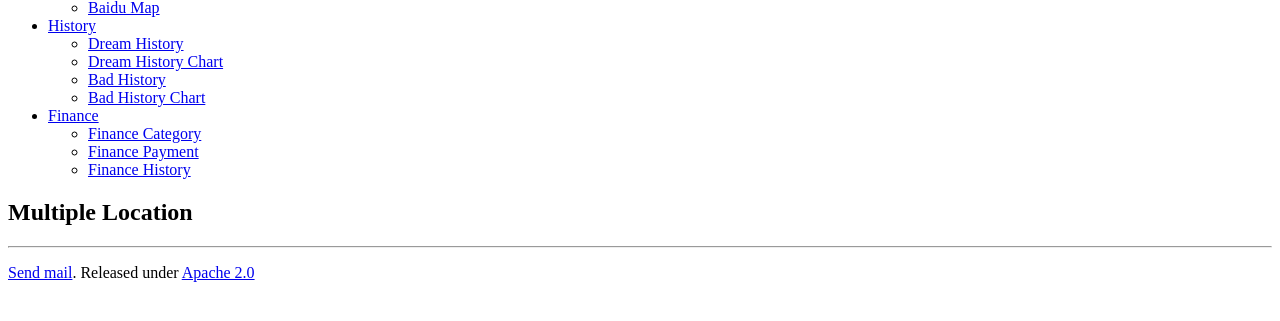
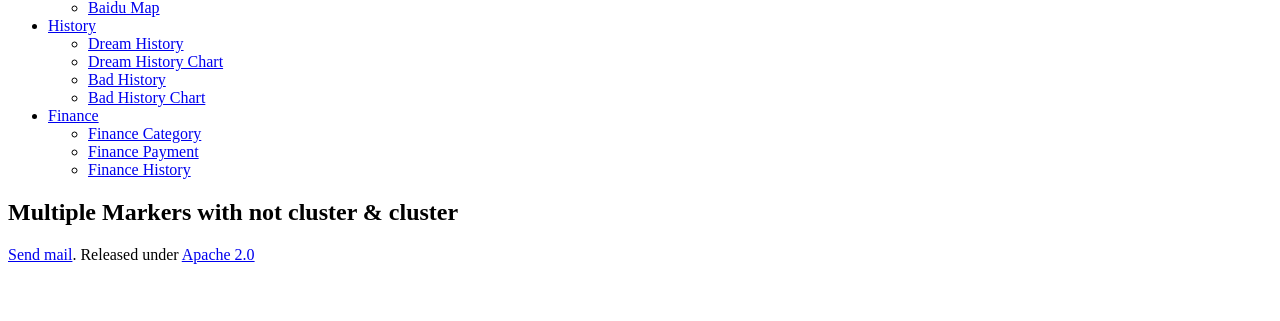
Before and after one commit to bill-zhuang/yii2_coderepo, a PHP site: template views/google-map/multiple-location.php in a window 1280 px wide. Shown: the part 223-544 px from the top of the page. Run offline with PHP 8.4, Linux system fonts and the light colour scheme; the template is opened without the code that fills it, so the values that code supplies are empty; some libraries are stand-ins or nearby versions.

Commit message:
+ finish google map feature, update assets & views

```diff
--- a/assets/AppAssetMultipleLocation.php
+++ b/assets/AppAssetMultipleLocation.php
@@ -11,6 +11,7 @@ class AppAssetMultipleLocation extends AssetBundle
 
     ];
     public $js = [
+        'js/public/jAjaxWidget.js',
         'js/google-map/marker-cluster.js',
         'js/google-map/multiple-location.js',
         'js/google-map/gmaprepo.js',
--- a/controllers/GoogleMapController.php
+++ b/controllers/GoogleMapController.php
@@ -25,6 +25,7 @@ class GoogleMapController extends Controller
                             'index',
                             'mark-location',
                             'multiple-location',
+                            'ajax-multiple-location',
                         ],
                         'roles' => ['@'],
                     ],
--- a/views/google-map/multiple-location.php
+++ b/views/google-map/multiple-location.php
@@ -1,21 +1,24 @@
 <?php
 use app\assets\AppAssetMultipleLocation;
 AppAssetMultipleLocation::register($this);
-Yii::$app->view->registerJs('var js_data = ' . json_encode($js_data) . ';', \yii\web\View::POS_END);
 ?>
 
+<title>Bill Coderepo - Google Map-Multiple Markers with not cluster & cluster</title>
 <div class="panel panel-warning">
     <!-- panel heading -->
     <div class="panel-heading">
-        <h2>Multiple Location</h2>
+        <h2>Multiple Markers with not cluster & cluster</h2>
     </div>
     <!-- panel body -->
     <div class="panel-body">
         <div class="row">
             <div class="col-sm-12 col-md-12 col-lg-12">
-                <div id="map_canvas_no_cluster" class="bill-google-map-canvas"></div>
+                <div id="map_canvas_nocluster" class="bill-google-map-canvas"></div>
                 <div id="map_canvas_cluster" class="bill-google-map-canvas bill-margin-left"></div>
             </div>
-        </div><hr>
+        </div>
     </div>
+    <!-- panel footer -->
+    <!--<div class="panel-footer">
+    </div>-->
 </div>
```
Also changed, not shown: views/google-map/index.php (+6 -1 lines).
